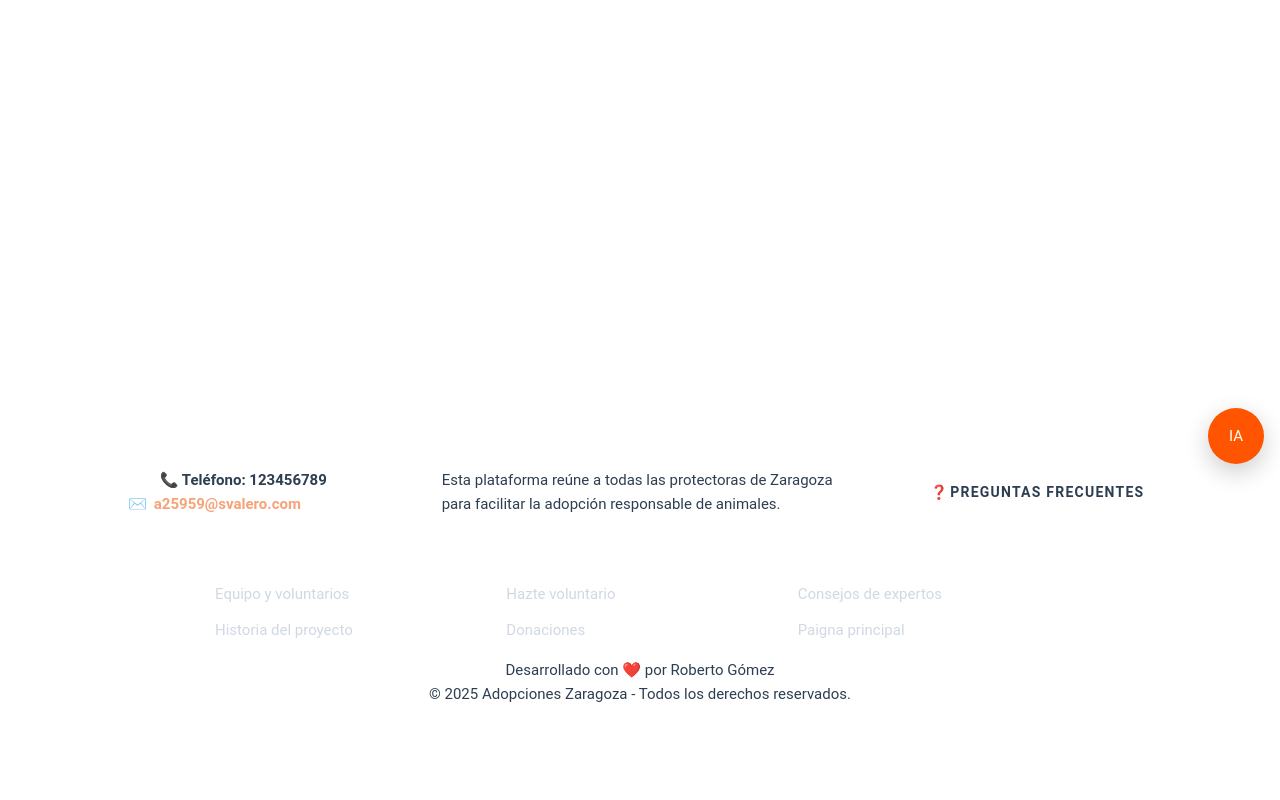
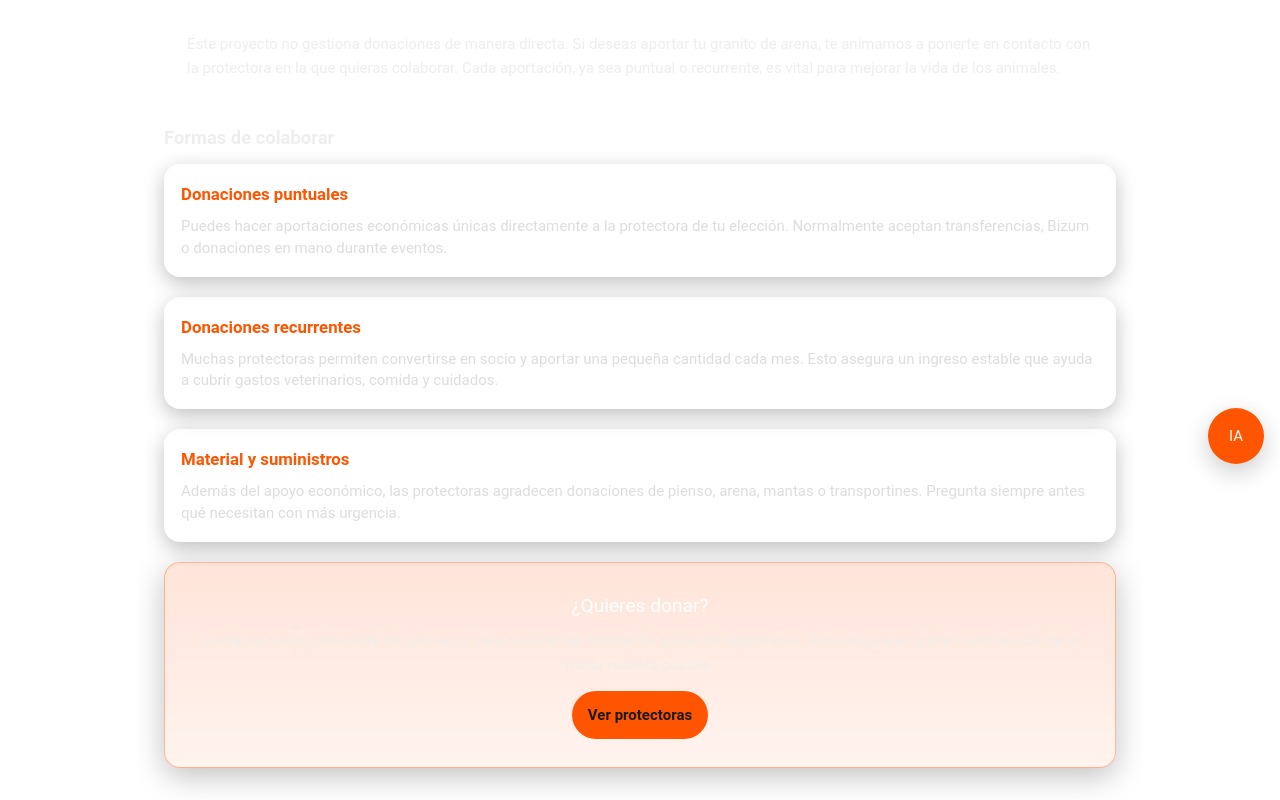
Before and after one commit to RobertoGm1333/TFGRecuFront, a Vue app: page /donaciones in a window 1280 px wide. Shown: the part 320-1120 px from the top of the page. Before the commit the page ends 1036 px from the top, so only its background shows below. Built offline with nearby package versions, Linux system fonts and the light colour scheme.

Commit message:
Donaciones hechas

```diff
--- a/src/components/Footer.vue
+++ b/src/components/Footer.vue
@@ -49,7 +49,7 @@ const { t } = useI18n();
         <h3 class="mega__title">Recursos</h3>
         <ul class="mega__links">
           <li><RouterLink to="/consejos-expertos" class="mega__link">Consejos de expertos</RouterLink></li>
-          <li><RouterLink to="/" class="mega__link">Paigna principal</RouterLink></li>
+          <li><RouterLink to="/" class="mega__link">Página principal</RouterLink></li>
         </ul>
       </section>
     </div>
@@ -103,14 +103,13 @@ const { t } = useI18n();
   /* Mega-footer */
   .footer__mega {
     width: 100%;
-    max-width: 860px; /* ↓ un poco más centrado al reducir el ancho total */
+    max-width: 860px;
     margin: 0 auto;
     padding: $espacio-mediano $espacio-pequeno;
     display: grid;
     gap: 18px;
-    grid-template-columns: 1fr 1fr; /* móvil */
-    text-align: left;
-    justify-content: center; /* centra el grid dentro del contenedor */
+    grid-template-columns: 1fr; /* móvil: 1 sola columna */
+    text-align: center; /* centrado en móvil */
   }
 
   .mega__title {
@@ -159,7 +158,7 @@ const { t } = useI18n();
       grid-template-columns: repeat(3, 1fr); /* en tablet y PC: 3 columnas */
       gap: 24px;
       padding-top: calc($espacio-mediano + 6px);
-      justify-content: center; /* mantiene el bloque centrado */
+      text-align: left; /* en desktop vuelve a izquierda */
     }
   }
 }
--- a/src/router/index.ts
+++ b/src/router/index.ts
@@ -26,6 +26,7 @@ import DetalleEventoView from '@/views/DetallesEventoView.vue'
 import EquipoVoluntariosView from '@/views/EquipoVoluntariosView.vue'
 import HistoriaView from '@/views/HistoriaView.vue'
 import HazteVoluntarioView from '@/views/HazteVoluntarioView.vue'
+import DonacionesView from '@/views/DonacionesView.vue'
 
 const router = createRouter({
   history: createWebHistory(import.meta.env.BASE_URL),
@@ -80,6 +81,11 @@ const router = createRouter({
       path: '/hazte-voluntario',
       name: 'hazte-voluntario',
       component: HazteVoluntarioView,
+    },
+    {
+      path: '/donaciones',
+      name: 'donaciones',
+      component: DonacionesView,
     },
     {
       path: "/faq",
--- /dev/null
+++ b/src/views/DonacionesView.vue
@@ -0,0 +1,174 @@
+<script setup lang="ts">
+</script>
+
+<template>
+  <div class="donaciones-page">
+    <header class="hero">
+      <h1 class="hero__title">Donaciones</h1>
+      <h2 class="hero__subtitle">
+        Cómo puedes ayudar económicamente a las protectoras.
+      </h2>
+    </header>
+
+    <section class="intro">
+      <div class="intro__card">
+        <p>
+          Este proyecto no gestiona donaciones de manera directa.
+          Si deseas aportar tu granito de arena, te animamos a ponerte en contacto con la protectora en la que quieras colaborar.
+          Cada aportación, ya sea puntual o recurrente, es vital para mejorar la vida de los animales.
+        </p>
+      </div>
+    </section>
+
+    <section class="opciones">
+      <h3 class="section__title">Formas de colaborar</h3>
+      <ul class="opciones__list">
+        <li class="opcion">
+          <h4 class="opcion__titulo">Donaciones puntuales</h4>
+          <p>
+            Puedes hacer aportaciones económicas únicas directamente a la protectora de tu elección.
+            Normalmente aceptan transferencias, Bizum o donaciones en mano durante eventos.
+          </p>
+        </li>
+        <li class="opcion">
+          <h4 class="opcion__titulo">Donaciones recurrentes</h4>
+          <p>
+            Muchas protectoras permiten convertirse en socio y aportar una pequeña cantidad cada mes.
+            Esto asegura un ingreso estable que ayuda a cubrir gastos veterinarios, comida y cuidados.
+          </p>
+        </li>
+        <li class="opcion">
+          <h4 class="opcion__titulo">Material y suministros</h4>
+          <p>
+            Además del apoyo económico, las protectoras agradecen donaciones de pienso, arena, mantas o
+            transportines. Pregunta siempre antes qué necesitan con más urgencia.
+          </p>
+        </li>
+      </ul>
+    </section>
+
+    <section class="cta">
+      <div class="cta__inner">
+        <h3>¿Quieres donar?</h3>
+        <p>
+          Contacta con tu protectora de confianza para conocer las formas de donación disponibles.
+          Ellos te guiarán sobre cómo ayudar de la mejor manera posible.
+        </p>
+        <RouterLink to="/protectoras" class="btn">Ver protectoras</RouterLink>
+      </div>
+    </section>
+  </div>
+</template>
+
+<style scoped lang="scss">
+$accent: if(global-variable-exists(color-principal), $color-principal, #ff6a2b);
+$pad-lg: if(global-variable-exists(espacio-grande), $espacio-grande, 30px);
+$radius: 16px;
+
+.donaciones-page {
+  max-width: 1000px;
+  margin: 0 auto;
+  padding: clamp(14px, 2vw, 24px);
+}
+
+.hero {
+  text-align: center;
+  margin-bottom: clamp(16px, 3vw, 28px);
+}
+.hero__title {
+  margin: 0 0 6px;
+  font-size: clamp(1.8rem, 3vw, 2.2rem);
+  color: $accent;
+  font-weight: 700;
+}
+.hero__subtitle {
+  margin: 0;
+  color: #cfcfcf;
+  opacity: .9;
+  font-size: clamp(1rem, 2vw, 1.1rem);
+}
+
+.section__title {
+  margin: 0 0 12px;
+  color: #eee;
+  font-weight: 700;
+  font-size: 1.15rem;
+}
+
+/* Intro */
+.intro {
+  margin-bottom: $pad-lg;
+}
+.intro__card {
+  background: rgba(255,255,255,0.06);
+  border: 1px solid rgba(255,255,255,0.08);
+  border-radius: $radius;
+  padding: clamp(14px, 2.5vw, 22px);
+  color: #eee;
+  line-height: 1.55;
+}
+
+/* Opciones */
+.opciones {
+  margin-bottom: $pad-lg;
+}
+.opciones__list {
+  list-style: none;
+  padding: 0;
+  margin: 0;
+  display: grid;
+  gap: clamp(14px, 2vw, 20px);
+}
+.opcion {
+  background: rgba(255,255,255,0.06);
+  border: 1px solid rgba(255,255,255,0.08);
+  border-radius: $radius;
+  padding: 16px;
+  box-shadow: 0 6px 20px rgba(0,0,0,.25);
+}
+.opcion__titulo {
+  margin: 0 0 8px;
+  color: $accent;
+  font-size: 1.05rem;
+  font-weight: 700;
+}
+.opcion p {
+  margin: 0;
+  color: #ddd;
+  line-height: 1.45;
+}
+
+/* CTA */
+.cta {
+  margin-top: $pad-lg;
+  display: grid;
+}
+.cta__inner {
+  background: linear-gradient(180deg, rgba(255,106,43,.18), rgba(255,106,43,.08));
+  border: 1px solid rgba($accent,.35);
+  padding: clamp(16px, 3vw, 28px);
+  border-radius: $radius;
+  text-align: center;
+  box-shadow: 0 8px 30px rgba(0,0,0,0.25);
+}
+.cta__inner h3 {
+  margin: 0 0 8px;
+  color: #fff;
+  font-size: 1.2rem;
+}
+.cta__inner p {
+  margin: 0 0 14px;
+  color: #f1edea;
+}
+.btn {
+  display: inline-block;
+  padding: 12px 16px;
+  border-radius: 999px;
+  background: $accent;
+  color: #1b1b1b;
+  font-weight: 700;
+  text-decoration: none;
+  transition: transform .15s ease, filter .15s ease;
+}
+.btn:hover { transform: translateY(-1px); filter: brightness(1.05); }
+</style>
```
